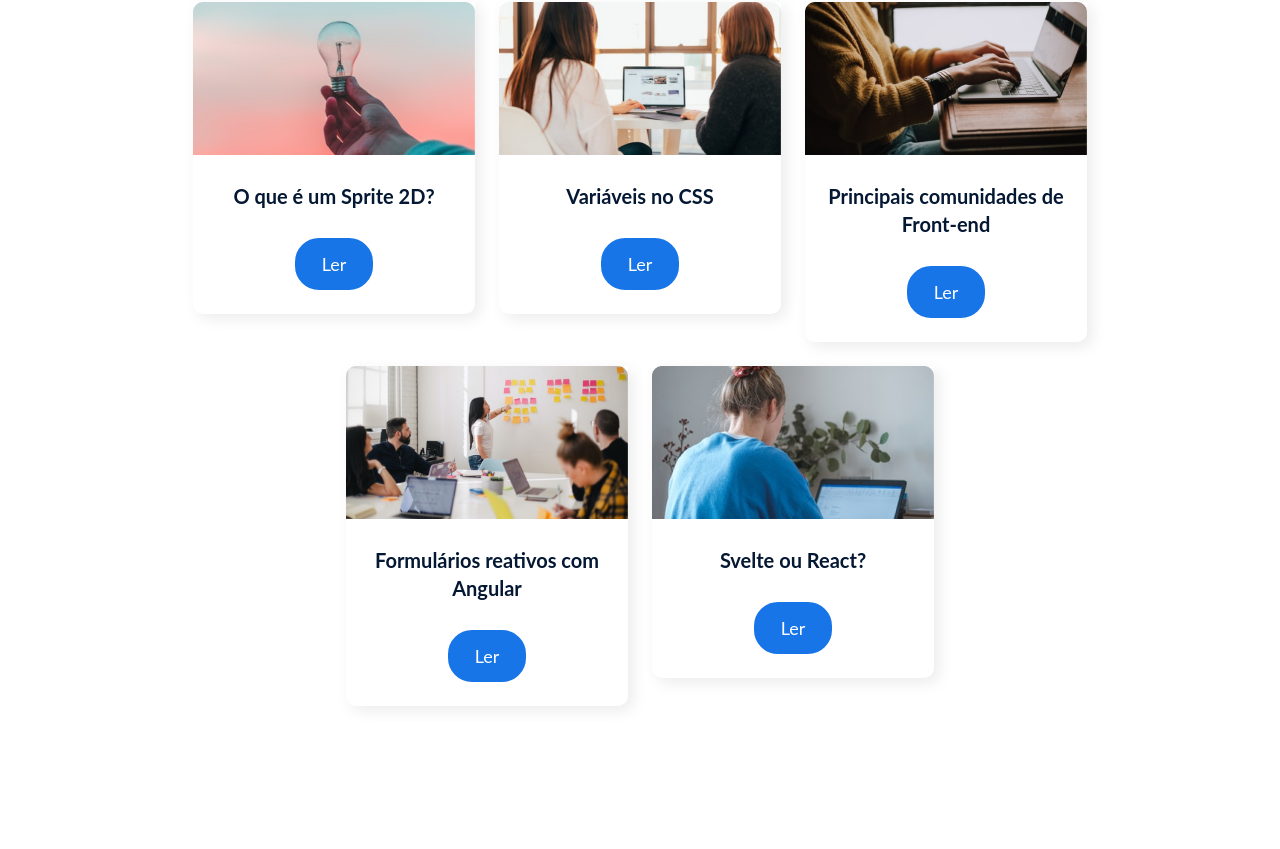
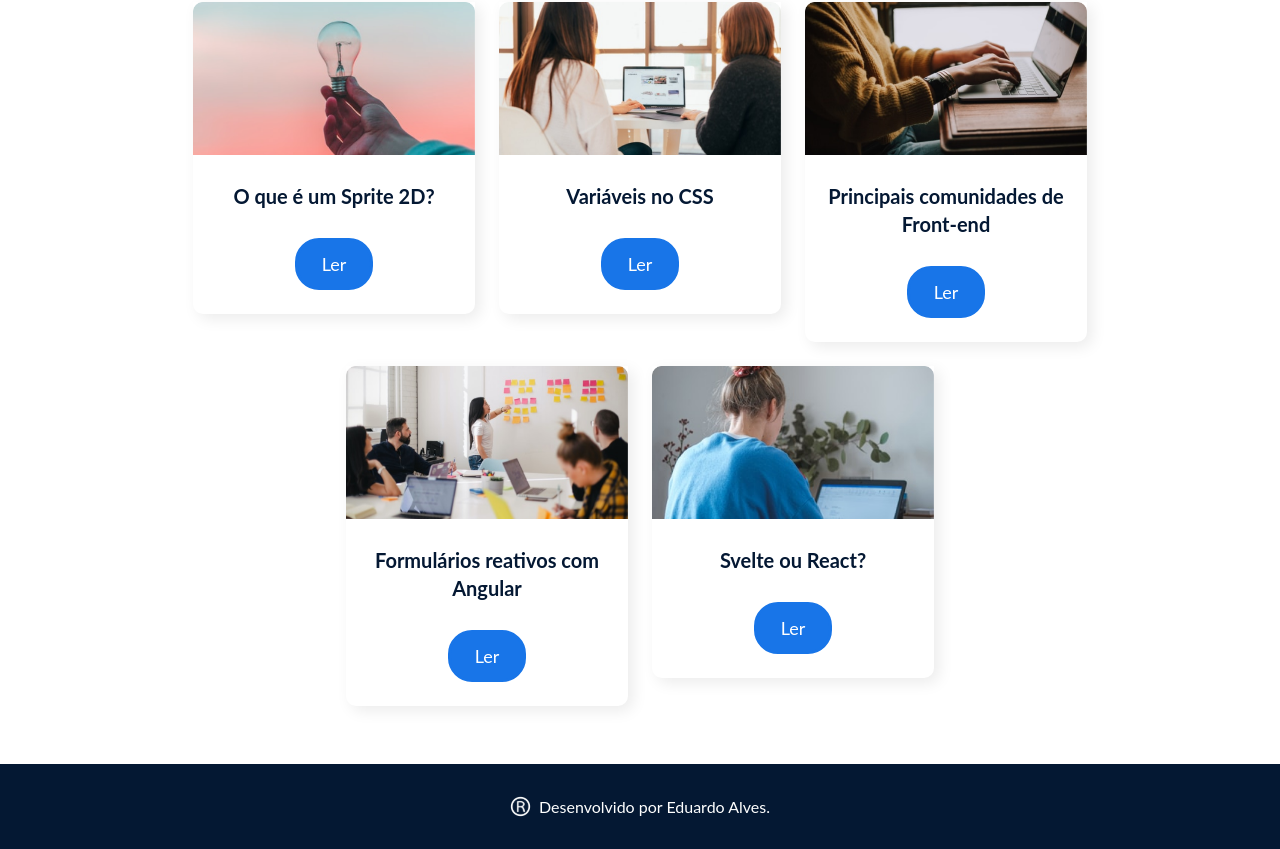
Before and after one commit to eduardojanegitz/hello-world, a React (Create React App) app: page / in a window 1280 px wide. Shown: the part 960-1809 px from the top of the page. Before the commit the page ends 1724 px from the top, so only its background shows below. Built offline with nearby package versions, Linux system fonts and the light colour scheme.

Commit message:
adding footer

```diff
--- a/src/App.js
+++ b/src/App.js
@@ -1,3 +1,4 @@
+import Footer from "components/Footer";
 import { BrowserRouter, Route, Routes } from "react-router-dom";
 import Menu from "./components/Menu";
 import AboutMe from "./pages/AboutMe";
@@ -14,6 +15,8 @@ export default function App() {
       <Route path="aboutme" element={<AboutMe />}/>
       <Route path="*" element={<div>Página não encontrada</div>}/>
     </Routes>
+
+    <Footer />
    </BrowserRouter>
   );
 }
--- /dev/null
+++ b/src/components/Footer/Footer.module.css
@@ -0,0 +1,9 @@
+.footer {
+    background-color: var(--dark-blue);
+    color: var(--white);
+    padding: 2rem 0;
+    display: flex;
+    justify-content: center;
+    align-items: center;
+    column-gap: .5rem;
+}
--- /dev/null
+++ b/src/components/Footer/index.js
@@ -0,0 +1,13 @@
+import React from "react";
+import styles from "./Footer.module.css";
+import { ReactComponent as Trademark } from "assets/marca_registrada.svg";
+
+export default function Footer() {
+    return (
+        <footer className={styles.footer}>
+            <Trademark />
+
+            Desenvolvido por Eduardo Alves.
+        </footer>
+    )
+}
```
Also changed, not shown: 1 other file (tests, documents, lock files or other folders).
